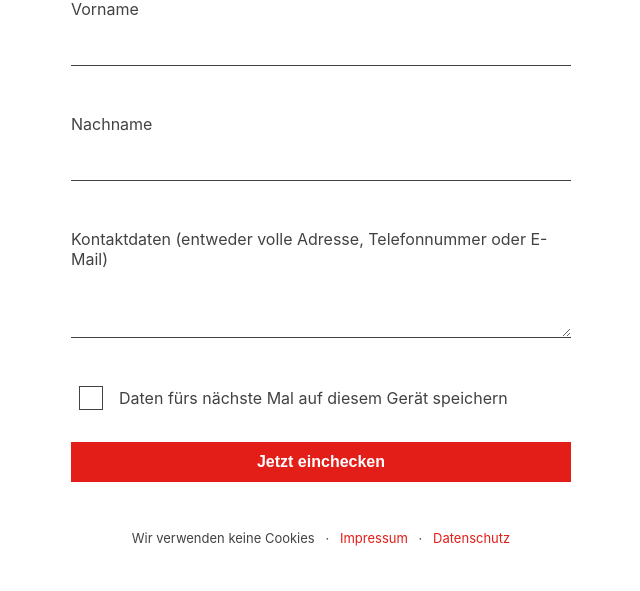
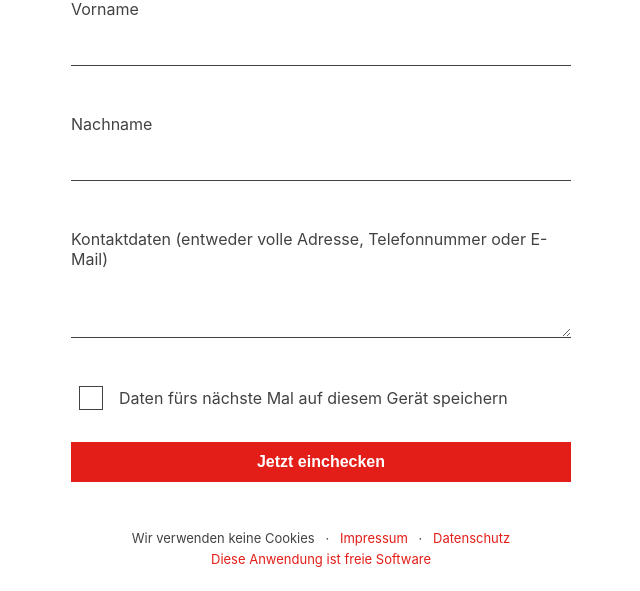
Before and after one commit to gaengeviertel/coronaSignIn, a Flask app: page / in a window 1280 px wide. Shown: the part 280-871 px from the top of the page, without its empty margins (319-959 px from the left). Before the commit the page ends 826 px from the top, so only its background shows below. Run offline with Flask 2, Linux system fonts and the light colour scheme; some libraries are stand-ins or nearby versions.

Commit message:
Add a link to the repo in the footer

```diff
--- a/src/static/styles/main.css
+++ b/src/static/styles/main.css
@@ -123,9 +123,13 @@ a:focus {
   max-width: min(90%, 500px);
   margin: 0 auto 1.5rem;
   font-size: 0.8125rem;
+}
+
+.footer-row {
   display: flex;
   flex-wrap: wrap;
   justify-content: space-evenly;
+  margin-bottom: 0.3rem;
 }
 
 .checkbox-group {
--- a/src/templates/index.html.jinja2
+++ b/src/templates/index.html.jinja2
@@ -32,11 +32,17 @@
     </form>
     </div>
     <div class="footer-container">
-      <span>Wir verwenden keine Cookies</span>
-      <span>&middot;</span>
-      <a href="https://das-gaengeviertel.info/meta/impressum.html">Impressum</a>
-      <span>&middot;</span>
-      <a href="https://das-gaengeviertel.info/meta/datenschutz.html">Datenschutz</a>
+      <div class="footer-row">
+        <span>Wir verwenden keine Cookies</span>
+        <span>&middot;</span>
+        <a href="https://das-gaengeviertel.info/meta/impressum.html">Impressum</a>
+        <span>&middot;</span>
+        <a href="https://das-gaengeviertel.info/meta/datenschutz.html">Datenschutz</a>
+      </div>
+      <div class="footer-row">
+        <a href="https://github.com/voidus/coronaSignIn">
+          Diese Anwendung ist freie Software
+        </a>
     </div>
     <script type=text/javascript src="{{ url_for('static', filename='javascript/main.js') }}"></script>
   </body>
```
